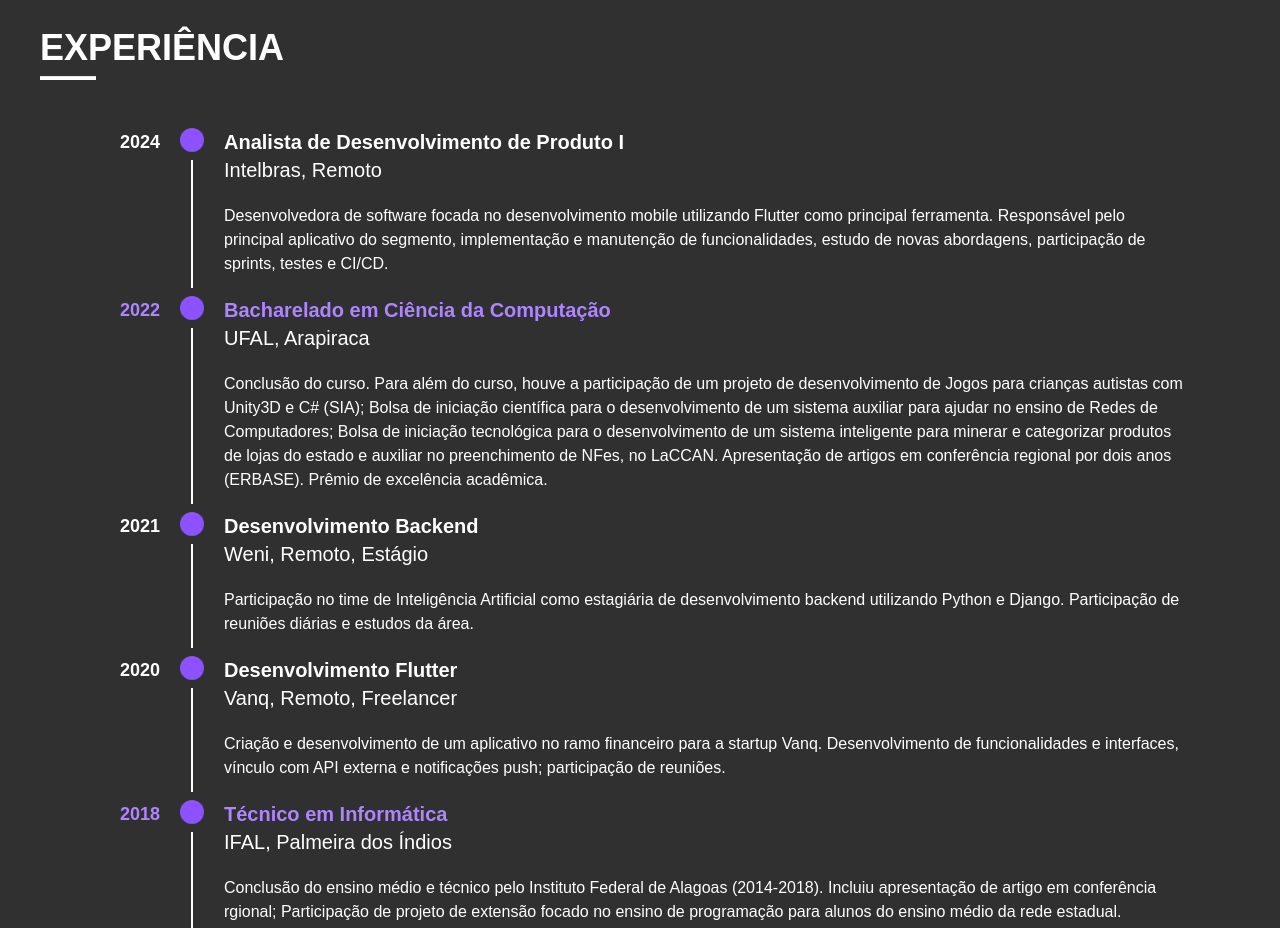
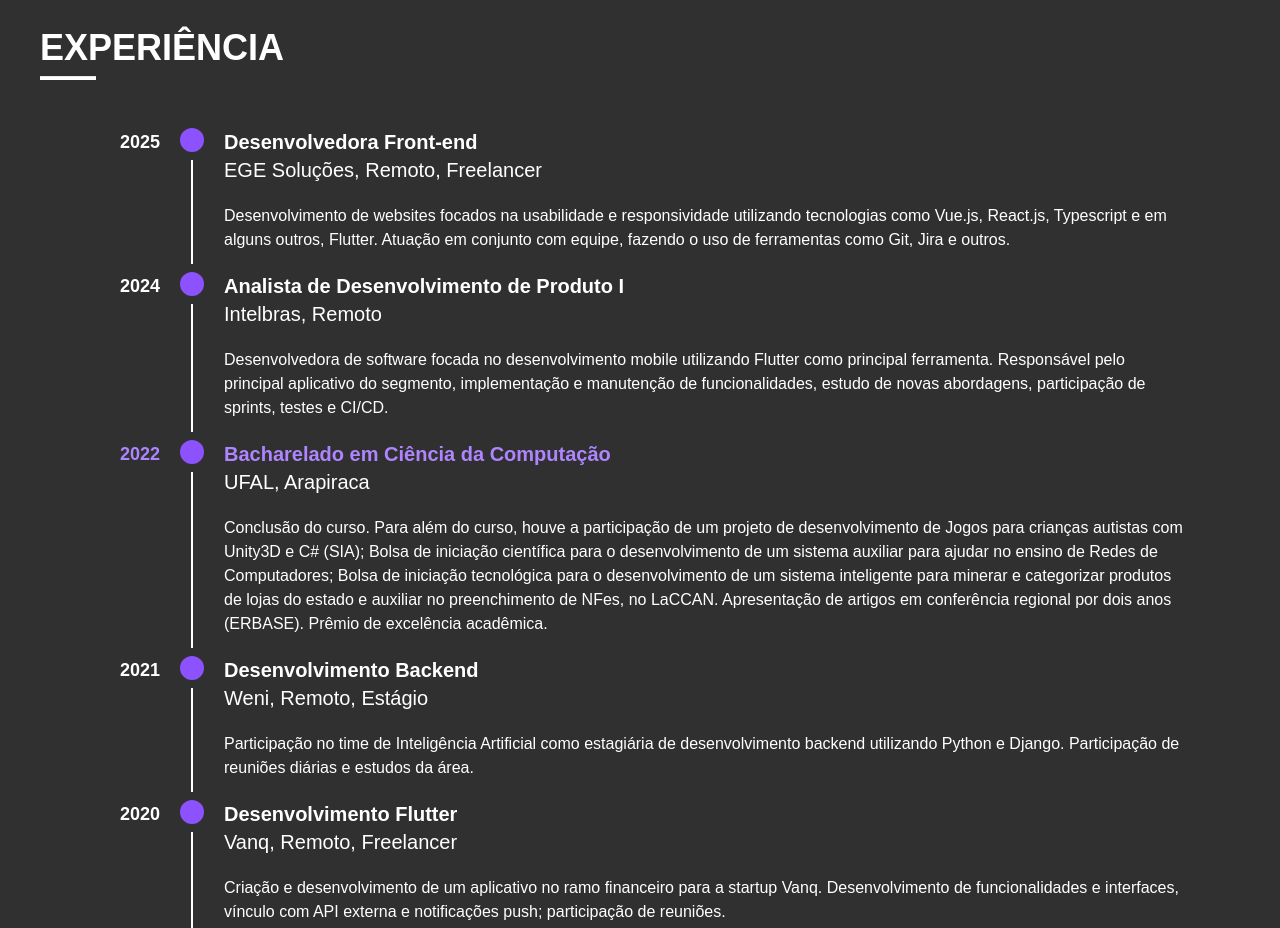
Before and after one commit to SamillyNunes/portfolio, a Next.js app: page / in a window 1280 px wide. Shown: the part 1060-1988 px from the top of the page. Built offline with nearby package versions, Linux system fonts and the light colour scheme.

Commit message:
feat: added an experience

```diff
--- a/src/components/pages/XpPage.tsx
+++ b/src/components/pages/XpPage.tsx
@@ -9,6 +9,12 @@ export default function XpPage(){
         <div className="h-min bg-dark-gray p-10">
             <Title label="EXPERIÊNCIA" />
             <div className="flex flex-col mt-10 ">
+                <XpLineInfo
+                    year="2025"
+                    title="Desenvolvedora Front-end"
+                    subtitle="EGE Soluções, Remoto, Freelancer"
+                    description="Desenvolvimento de websites focados na usabilidade e responsividade utilizando tecnologias como Vue.js, React.js, Typescript e em alguns outros, Flutter. Atuação em conjunto com equipe, fazendo o uso de ferramentas como Git, Jira e outros."
+                />
                 <XpLineInfo
                     year="2024"
                     title="Analista de Desenvolvimento de Produto I"
```
